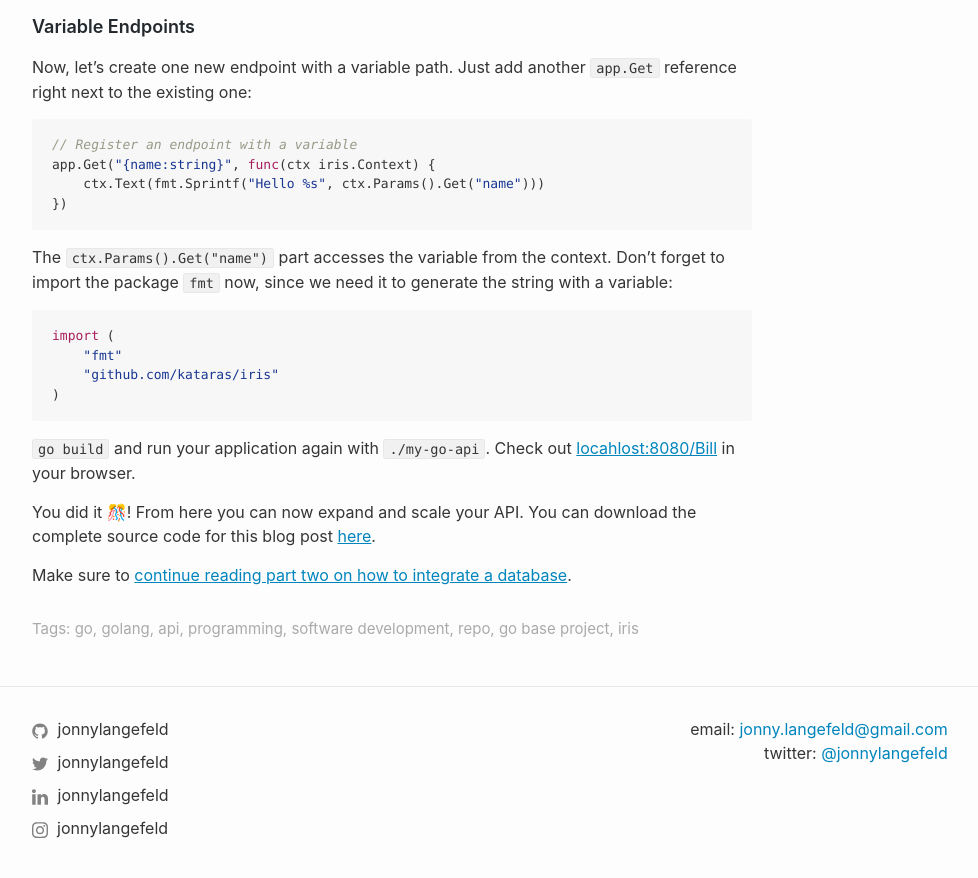
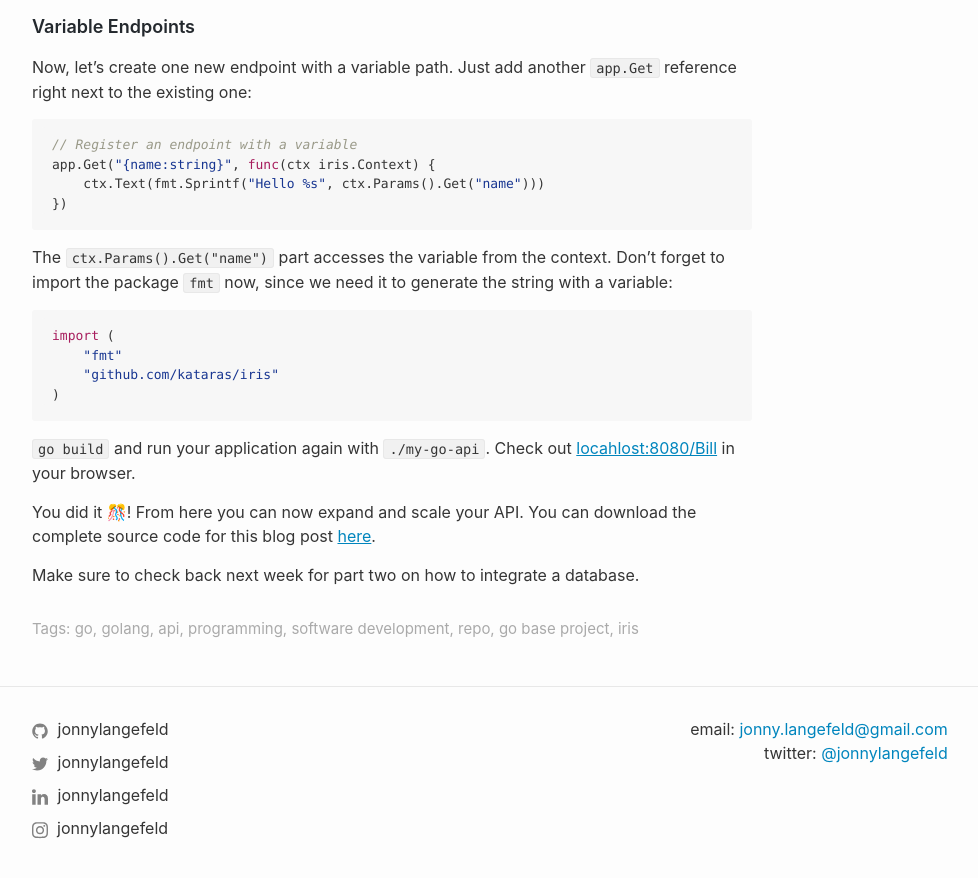
Before and after one commit to jonnylangefeld/jonnylangefeld.com, a Jekyll site: the page built from _posts/2019-02-18-how-to-write-a-go-api-part-1-webserver-with-iris.md, in a window 1280 px wide and 900 px high, scrolled down 2460 px. Shown: the top 878 px of the window, without its empty margins (68-1046 px from the left). Built offline with Jekyll 4.4.1, drawn with Linux system fonts in a browser that asks for light colours.

Commit message:
Temporarily remove link to part two
add version to css to break caches

```diff
--- a/_includes/head.html
+++ b/_includes/head.html
@@ -11,7 +11,7 @@
     {% endif %}
   </title>
 
-  <link rel="stylesheet" href="{{ "/assets/main.css" | relative_url }}">
+  <link rel="stylesheet" href="{{ "/assets/main.css" | relative_url }}?1.1">
   <link rel="alternate" type="application/rss+xml" title="{{ site.title | escape }}" href="{{ "/feed.xml" | relative_url }}">
   {% if jekyll.environment == 'production' and site.google_analytics %}
     {% include analytics.html %}
--- a/_posts/2019-02-18-how-to-write-a-go-api-part-1-webserver-with-iris.md
+++ b/_posts/2019-02-18-how-to-write-a-go-api-part-1-webserver-with-iris.md
@@ -124,4 +124,4 @@ import (
 
 You did it 🎊! From here you can now expand and scale your API. You can download the complete source code for this blog post [here](https://github.com/jonnylangefeld/go-api-base-project/archive/part-1.zip).
 
-Make sure to [continue reading part two on how to integrate a database](/blog/how-to-write-a-go-api-part-2-database-integration).
+Make sure to check back next week for part two on how to integrate a database.
```
